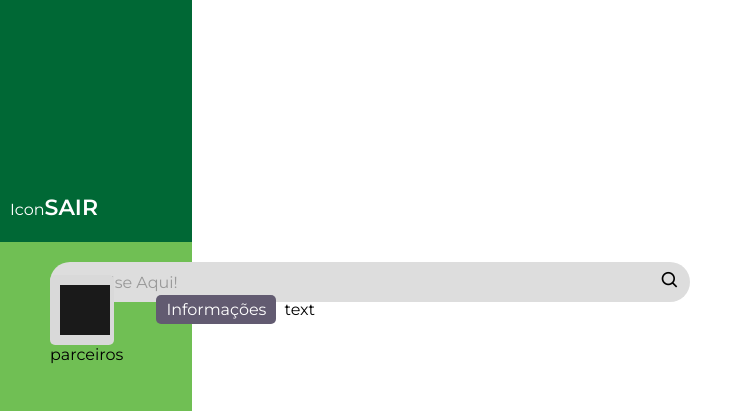
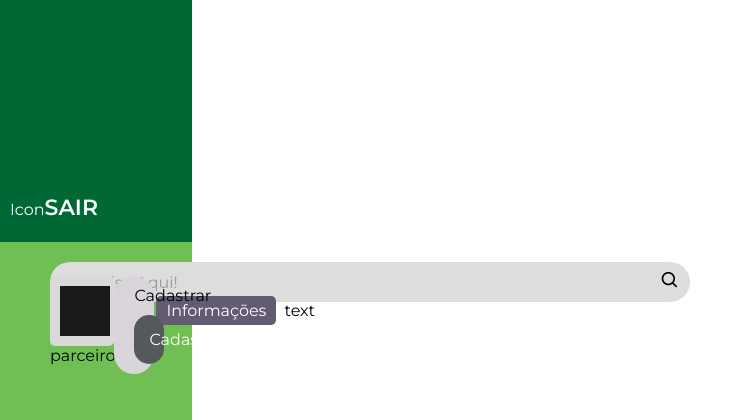
Before and after one commit to jpedrotorres/IABS-ONG, a Django app: template web_app/contatos/templates/contatos/parceiro.html in a window 1280 px wide. Shown: the part 558-978 px from the top of the page, without its empty margins (0-753 px from the left). Run offline with Django 5.2, Linux system fonts and the light colour scheme; the template is opened without the code that fills it, so the values that code supplies are empty.

Commit message:
Criação de modal para adicionar parceiro/reunião

```diff
--- /dev/null
+++ b/web_app/contatos/templates/base/register_modal.html
@@ -0,0 +1,9 @@
+<div class="modal-data-register">
+    <div class="modal-register-container-text">
+        <span class="modal-register-text-icon"></span>
+        <span class="modal-register-text">
+            Cadastrar {% if pagina.tipo == "parceiro" %}parceiro{% elif pagina.tipo == "reuniao" %}reunião{% endif %}
+        </span>
+    </div>
+    <button class="btn-modal-register">cadastrar</button>
+</div>
--- a/web_app/contatos/templates/contatos/parceiro.html
+++ b/web_app/contatos/templates/contatos/parceiro.html
@@ -6,3 +6,6 @@
 {% include "base/base_card_parceiro.html" with status=parceiro.status name=parceiro.name %}
 <p>parceiros</p>
 {% endblock %}
+{% block aside_content %}
+    {% include "base/register_modal.html" %}
+{% endblock %}
--- a/web_app/contatos/views.py
+++ b/web_app/contatos/views.py
@@ -36,10 +36,13 @@ def index_view(request):
 @login_required
 def parceiro_view(request):
 	context={
-		'parceiro': {
+		"parceiro": {
 			"name": "teste",
 			"status": "ativo",
 		},
+		"pagina": {
+			"tipo": "parceiro"
+		}
 	}
 
     return render(request, "contatos/parceiro.html", context)
--- a/web_app/static/style/modal.css
+++ b/web_app/static/style/modal.css
@@ -102,3 +102,28 @@ body.modal-open {
 
 	cursor: pointer;
 }
+
+.modal-data-register {
+	background: #dad4db;
+	text-transform: capitalize;
+
+	padding: 10px 20px;
+	border-radius: 20px;
+}
+
+.modal-register-container-text {
+	margin-bottom: 10px;
+}
+
+.btn-modal-register {
+	color: #fff;
+	font-size: 16px;
+	background: #55595c;
+	text-transform: capitalize;
+
+	width: 100%;
+	padding: 15px;
+	border: none;
+	border-radius: 15px;
+	cursor: pointer;
+}
```
